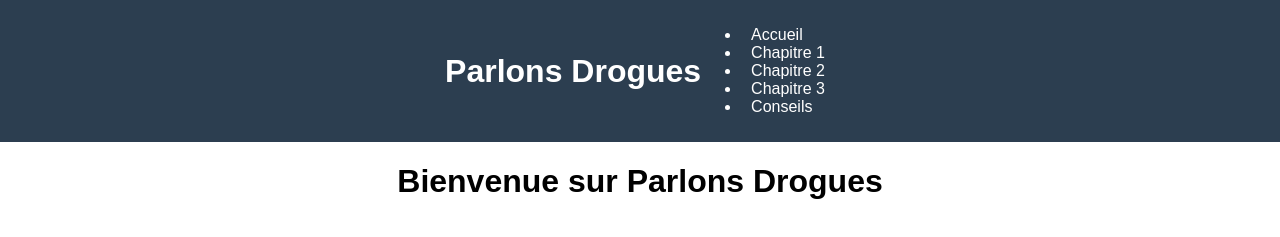
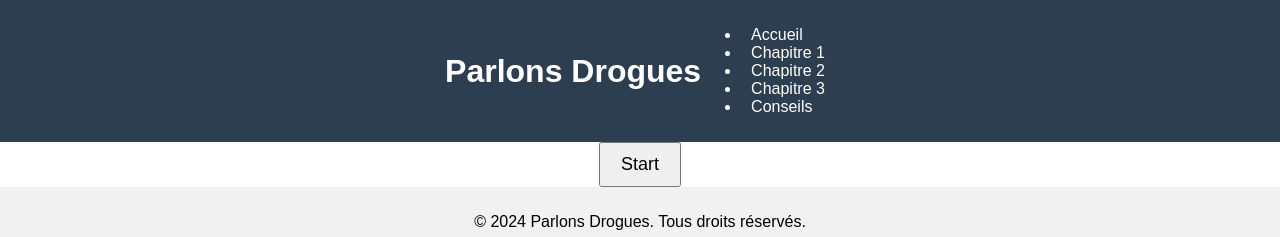
Before and after one commit to ONEmanLAW/Parlons-Drogues, a Vue app: page /#/ in a window 1280 px wide. Shown: the top 237 px of the page. Built offline with nearby package versions, Linux system fonts and the light colour scheme.

Commit message:
Added IntroPage.vue and when video is finished page moves to home.

```diff
--- a/src/router/index.js
+++ b/src/router/index.js
@@ -4,13 +4,15 @@ import Chapter1 from '../views/Chapter1.vue';
 import Chapter2 from '../views/Chapter2.vue';
 import Chapter3 from '../views/Chapter3.vue';
 import Advice from '../views/Advice.vue';
+import Intro from '../views/IntroPage.vue';
 
 const routes = [
-  { path: '/', component: Home },
+  { path: '/home', component: Home },
   { path: '/chapter1', component: Chapter1 },
   { path: '/chapter2', component: Chapter2 },
   { path: '/chapter3', component: Chapter3 },
   { path: '/advice', component: Advice },
+  { path: '/', component: Intro },
 ];
 
 const router = createRouter({
--- /dev/null
+++ b/src/views/IntroPage.vue
@@ -0,0 +1,77 @@
+<template>
+  <div class="intro">
+    <button v-if="!videoStarted" @click="startVideo">Start</button>
+
+    <div v-if="videoStarted">
+      <video
+        ref="introVideo"
+        :src="videoSource"
+        class="video"
+        @ended="onVideoEnded"
+        autoplay
+        controls
+      >
+        Votre navigateur ne supporte pas la balise vidéo.
+      </video>
+
+      <button @click="skipVideo" class="skip-button">Skip</button>
+    </div>
+  </div>
+</template>
+
+<script setup>
+import { ref } from 'vue';
+import { useRouter } from 'vue-router';
+
+
+const videoSource = new URL('../assets/videos/video2.mp4', import.meta.url).href;
+
+const router = useRouter();
+
+
+const videoStarted = ref(false);
+
+
+const startVideo = () => {
+  videoStarted.value = true;
+};
+
+const onVideoEnded = () => {
+  router.push('/home');
+};
+
+const skipVideo = () => {
+  router.push('/home');
+};
+</script>
+
+<style scoped>
+.intro {
+  text-align: center;
+  position: relative;
+}
+
+.video {
+  width: 100%;
+  max-width: 800px;
+  height: auto;
+}
+
+.skip-button {
+  position: absolute;
+  top: 20px;
+  right: 20px;
+  padding: 10px 20px;
+  background-color: rgba(0, 0, 0, 0.6);
+  color: white;
+  border: none;
+  cursor: pointer;
+  font-size: 16px;
+}
+
+button {
+  padding: 10px 20px;
+  font-size: 18px;
+  cursor: pointer;
+}
+</style>
```
